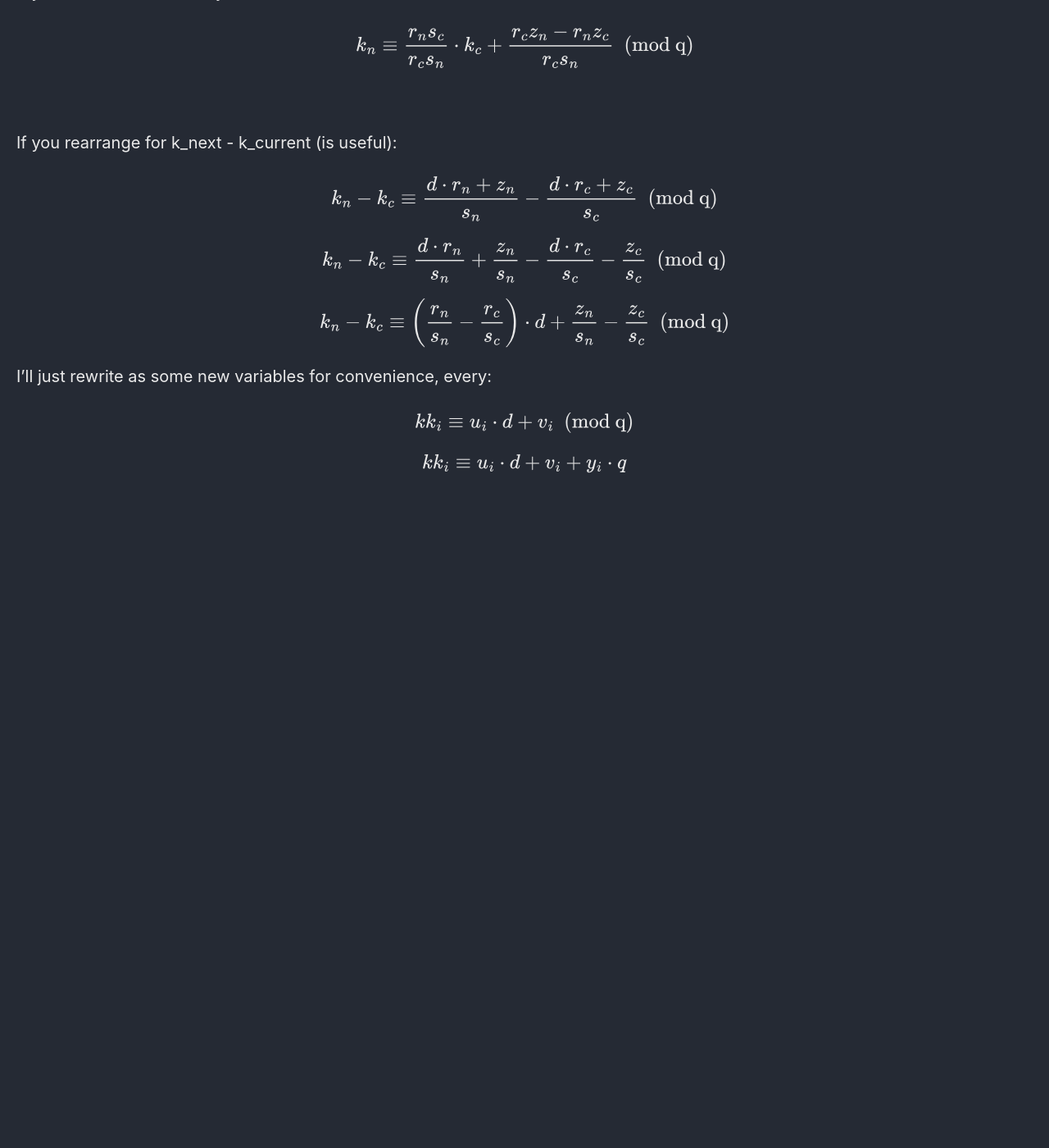
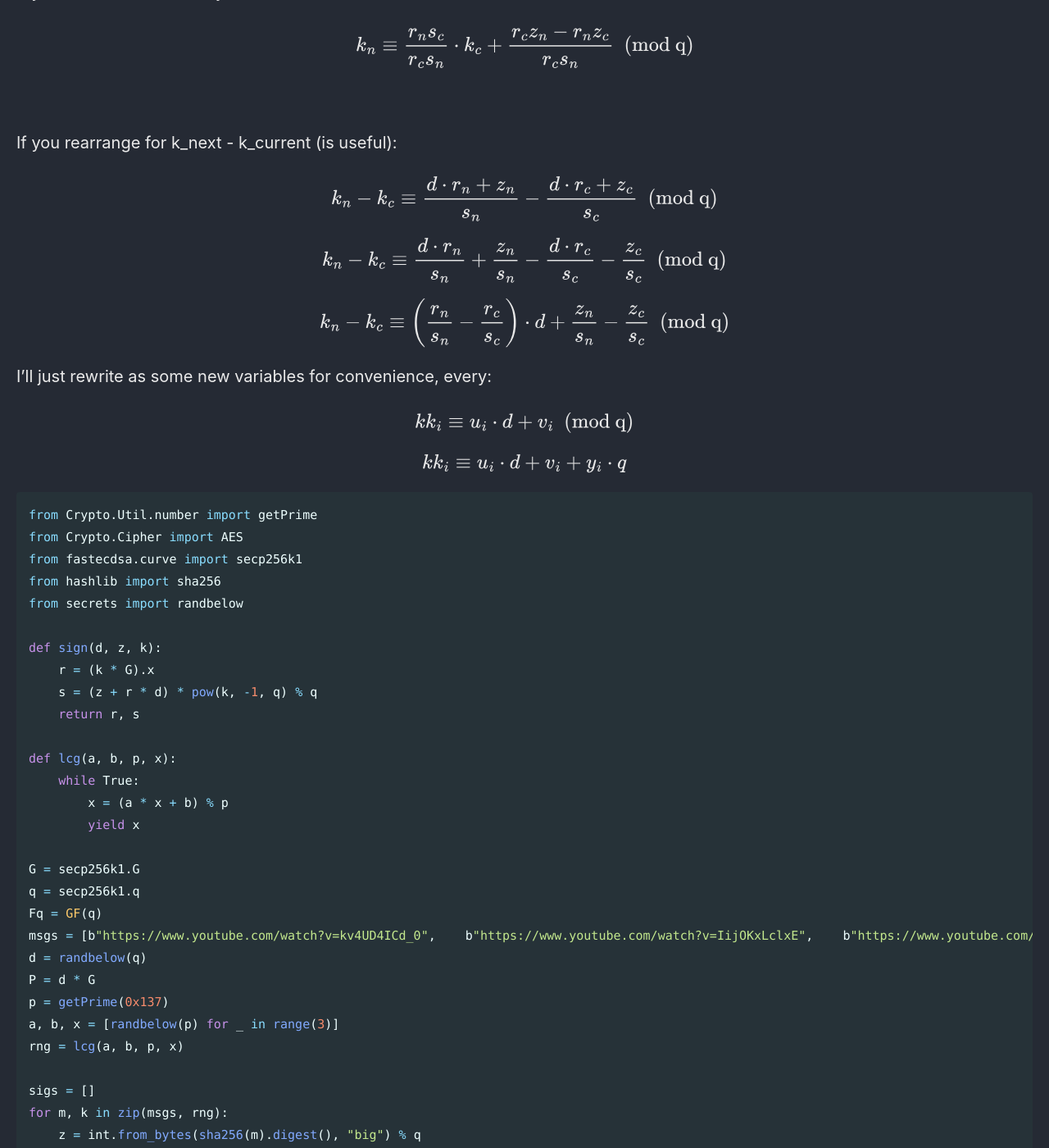
Before and after one commit to Connor-McCartney/Connor-McCartney.github.io, a Jekyll site: the page built from _pages/cryptography/ecc/ECLCG-HITCON-2024.md, in a window 1280 px wide and 1400 px high, scrolled down 3026 px. Shown: the whole window at 82% size. Built offline with Jekyll 4.4.1, drawn with Linux system fonts in a browser that asks for light colours; cached includes are drawn as plain includes; before the commit the page ends 3656 px from its top, so only the background shows below that; some of the changed text lies outside the part shown.

Commit message:
Update ECLCG-HITCON-2024.md

````diff
--- a/_pages/cryptography/ecc/ECLCG-HITCON-2024.md
+++ b/_pages/cryptography/ecc/ECLCG-HITCON-2024.md
@@ -143,3 +143,50 @@ $$
 $$
 kk_i \equiv u_i \cdot d + v_i + y_i \cdot q
 $$
+
+
+```python
+from Crypto.Util.number import getPrime
+from Crypto.Cipher import AES
+from fastecdsa.curve import secp256k1
+from hashlib import sha256
+from secrets import randbelow
+
+def sign(d, z, k):
+    r = (k * G).x
+    s = (z + r * d) * pow(k, -1, q) % q
+    return r, s
+
+def lcg(a, b, p, x):
+    while True:
+        x = (a * x + b) % p
+        yield x
+
+G = secp256k1.G
+q = secp256k1.q
+Fq = GF(q)
+msgs = [b"https://www.youtube.com/watch?v=kv4UD4ICd_0",    b"https://www.youtube.com/watch?v=IijOKxLclxE",    b"https://www.youtube.com/watch?v=GH6akWYAtGc",    b"https://www.youtube.com/watch?v=Y3JhUFAa9bk",    b"https://www.youtube.com/watch?v=FGID8CJ1fUY",    b"https://www.youtube.com/watch?v=_BfmEjHVYwM",    b"https://www.youtube.com/watch?v=zH7wBliAhT0",    b"https://www.youtube.com/watch?v=NROQyBPX9Uo",    b"https://www.youtube.com/watch?v=ylH6VpJAoME",    b"https://www.youtube.com/watch?v=hI34Bhf5SaY",    b"https://www.youtube.com/watch?v=bef23j792eE",    b"https://www.youtube.com/watch?v=ybvXNOWX-dI",    b"https://www.youtube.com/watch?v=dt3p2HtLzDA",    b"https://www.youtube.com/watch?v=1Z4O8bKoLlU",    b"https://www.youtube.com/watch?v=S53XDR4eGy4",    b"https://www.youtube.com/watch?v=ZK64DWBQNXw",    b"https://www.youtube.com/watch?v=tLL8cqRmaNE"]
+d = randbelow(q)
+P = d * G
+p = getPrime(0x137)
+a, b, x = [randbelow(p) for _ in range(3)]
+rng = lcg(a, b, p, x)
+
+sigs = []
+for m, k in zip(msgs, rng):
+    z = int.from_bytes(sha256(m).digest(), "big") % q
+    r, s = sign(d, z, k)
+    sigs.append((r, s, z, k))
+
+us = []
+vs = []
+kks = []
+for (r_c, s_c, z_c, k_c), (r_n, s_n, z_n, k_n) in zip(sigs[:-1], sigs[1:]):
+    u = int(Fq(r_n)/Fq(s_n) - Fq(r_c)/Fq(s_c))
+    v = Fq(z_n)/Fq(s_n) - Fq(z_c)/Fq(s_c)
+    kk = int(Fq(k_n - k_c))
+    assert kk == u*d + v
+    us.append(u)
+    vs.append(v)
+    kks.append(kk)
+```
````
